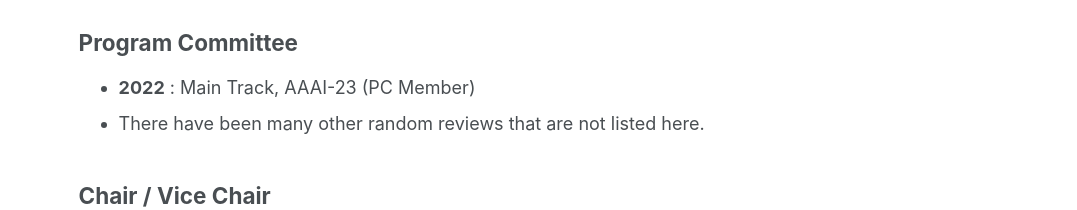
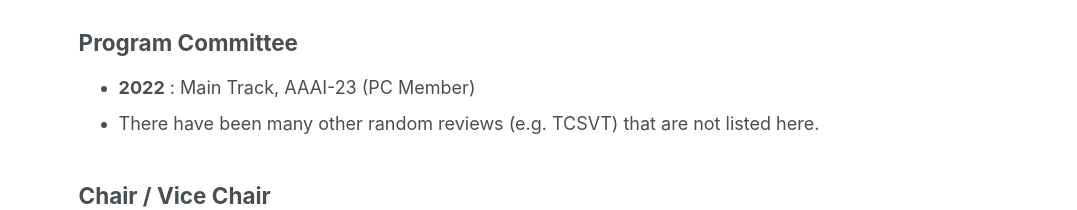
Before and after one commit to ylqi/ylqi.github.io, a plain HTML site: page service/index.html in a window 1280 px wide. Shown: the part 162-372 px from the top of the page, 203-1280 px from the left. Drawn offline with nearby package versions, Linux system fonts and the light colour scheme; some packages are replaced by stand-ins of ours.

Commit message:
update service

```diff
--- a/service/index.html
+++ b/service/index.html
@@ -141,7 +141,7 @@
                         <strong>2022</strong>
                         : Main Track, AAAI-23 (PC Member)
                     </li>
-                    <li>There have been many other random reviews that are not listed here.</li>
+                    <li>There have been many other random reviews (e.g. TCSVT) that are not listed here.</li>
                 </ul>
                 <h2 id="chair">Chair / Vice Chair</h2>
                 <ul>
```
